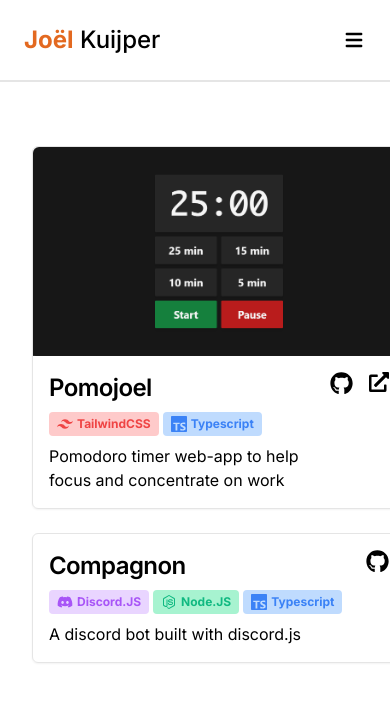
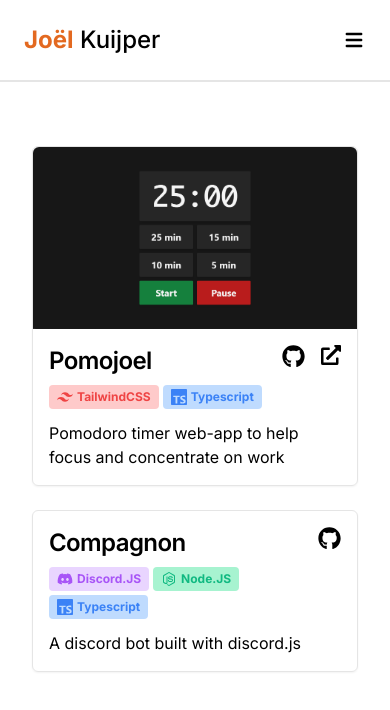
Before and after one commit to Joehoel/joelkuijper.me, a Next.js app: page /projects in a window 390 px wide. Shown: the top 710 px of the page. Built offline with nearby package versions, Linux system fonts and the light colour scheme; what @tailwindcss/typography would draw is missing.

Commit message:
Fix responsive project cards

```diff
--- a/src/components/Project.tsx
+++ b/src/components/Project.tsx
@@ -20,15 +20,9 @@ export default function Project({ project }: Props) {
       )}
       <div className="p-4 flex flex-row space-x-6">
         <div className="flex-grow space-y-2">
+          <div className="flex flex-row justify-between">
             <h1 className="text-2xl font-semibold tracking-tight">{project.name}</h1>
-          <div className="flex space-x-1">
-            {project.tags.map((tag, index) => (
-              <Tag tag={tag} key={`tag-${index}`} />
-            ))}
-          </div>
-          <p>{project.description}</p>
-        </div>
-        <div className="flex h-auto items-start space-x-4 ">
+            <div className="flex h-auto items-start space-x-4">
               <a
                 href={project.github}
                 target="_blank"
@@ -49,6 +43,14 @@ export default function Project({ project }: Props) {
               )}
             </div>
           </div>
+          <div className="flex flex-wrap">
+            {project.tags.map((tag, index) => (
+              <Tag tag={tag} key={`tag-${index}`} />
+            ))}
+          </div>
+          <p>{project.description}</p>
+        </div>
+      </div>
     </article>
   );
 }
--- a/src/components/Tag.tsx
+++ b/src/components/Tag.tsx
@@ -20,7 +20,7 @@ export default function Tag({ tag }: Props) {
   const Icon = tags[tag];
 
   return (
-    <span className={`w-min flex items-center font-bold px-2 py-1 rounded text-xs ${classes}`}>
+    <span className={`w-min flex items-center font-bold px-2 py-1 rounded text-xs mr-1 mb-1 ${classes}`}>
       <Icon className="inline mr-1 h-4 w-4" />
       {tag}
     </span>
--- a/src/pages/projects.tsx
+++ b/src/pages/projects.tsx
@@ -5,7 +5,7 @@ import { projects } from "../../data/projects";
 export default function Projects() {
   return (
     <Container title="Projects - Joël Kuijper" description="Current and previously done projects">
-      <section className="max-w-7xl mx-auto md:masonry before:box-inherit after:box-inherit space-y-6 md:space-y-0">
+      <section className="md:masonry before:box-inherit after:box-inherit space-y-6 md:space-y-0">
         {projects.map((project, index) => (
           <Project project={project} key={`project-${index}`} />
         ))}
```
Lines whose indentation alone changed are shown as unchanged.
